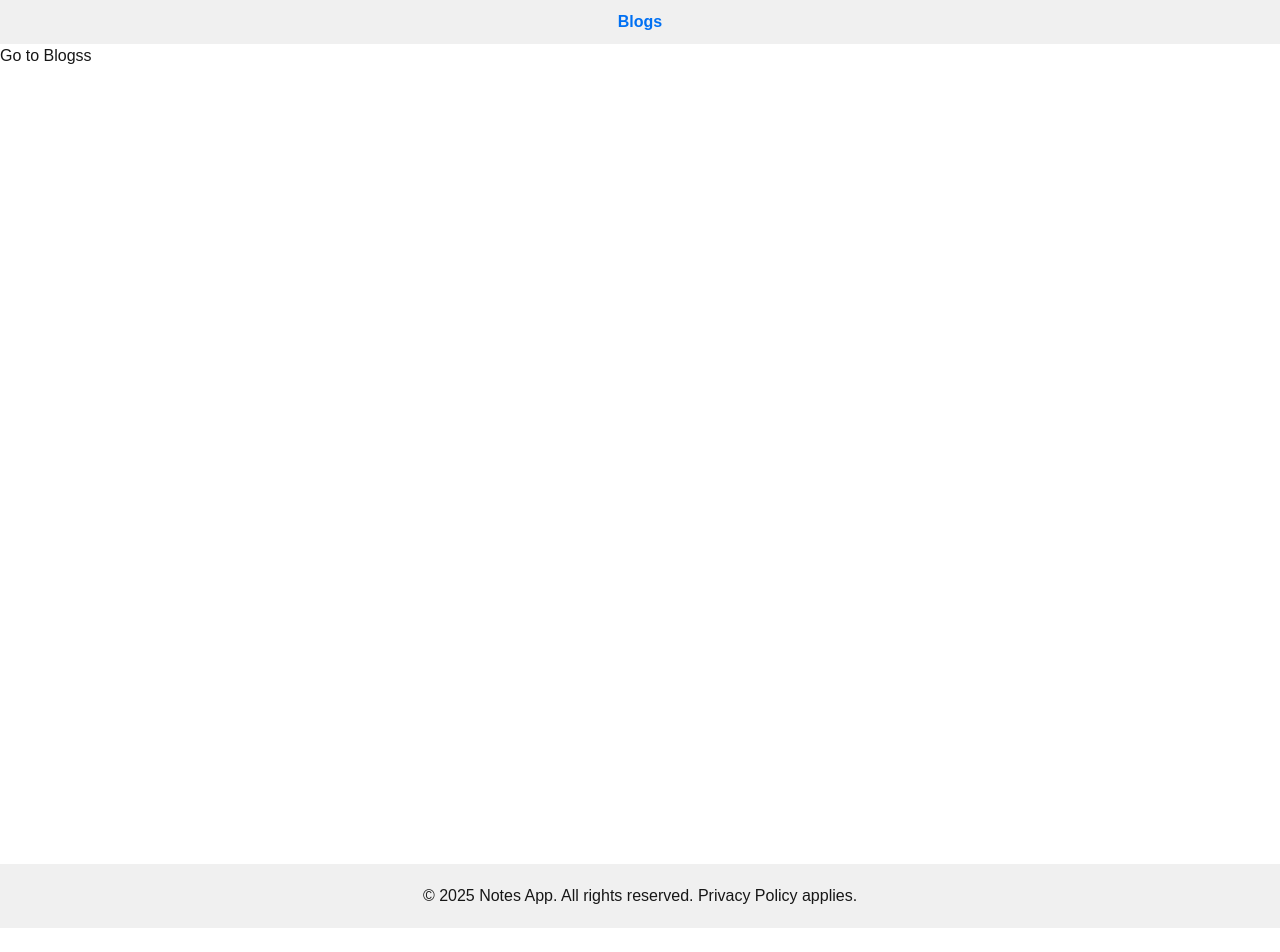
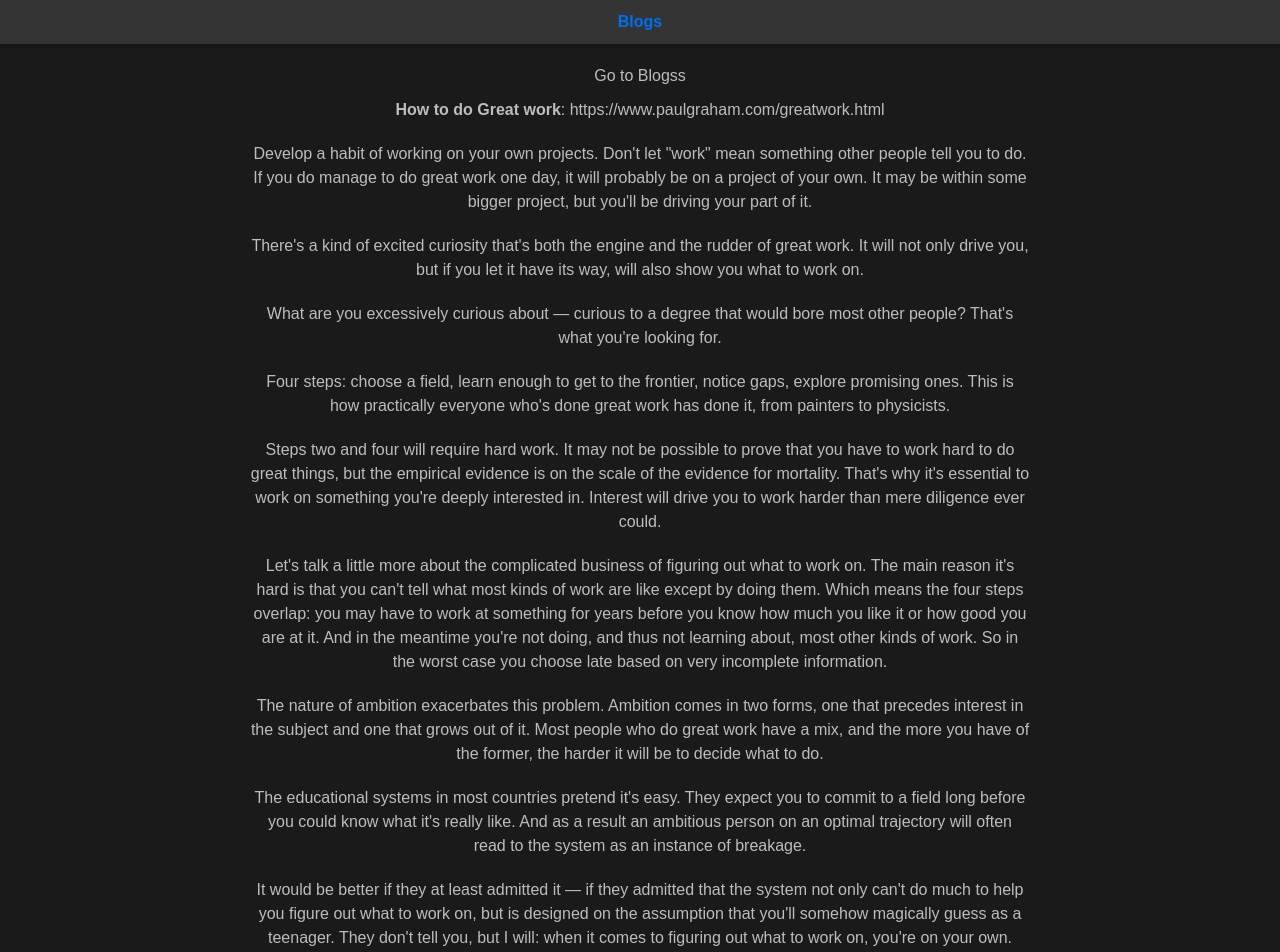
Before and after one commit to kieranlo/blog-app, a Next.js app: page / in a window 1280 px wide. Shown: the top 952 px of the page. Before the commit the page ends 928 px from the top, so only its background shows below. Built offline with nearby package versions, Linux system fonts and the light colour scheme.

Commit message:
fix css and layout

```diff
--- a/src/app/footer.tsx
+++ b/src/app/footer.tsx
@@ -1,7 +1,7 @@
 export default function Footer() {
   return (
-    <footer style={{ padding: "10px", backgroundColor: "#f0f0f0", textAlign: "center", marginTop: "20px" }}>
-      <p>© 2025 Notes App. All rights reserved. Privacy Policy applies.</p>
+    <footer>
+      <p>© 2025 Notes App. All rights reserved.</p>
     </footer>
   );
 }
--- a/src/app/globals.css
+++ b/src/app/globals.css
@@ -1,13 +1,4 @@
 @import "tailwindcss";
-
-:root {
-  display: flex;
-  flex-direction: column; /* Stacks header, content, and footer vertically */
-  min-height: 100vh; /* Makes the container fill the viewport height */
-
-  --background: #ffffff;
-  --foreground: #171717;
-}
 
 @theme inline {
   --color-background: var(--background);
@@ -16,18 +7,20 @@
   --font-mono: var(--font-geist-mono);
 }
 
-@media (prefers-color-scheme: dark) {
-  :root {
-    --background: #0a0a0a;
-    --foreground: #ededed;
-  }
+:root {
+  --background: #1a1a1a;  /* Dark background */
+  --foreground: #bdbdbd;  /* Light text */
 }
+
 
 body {
   background: var(--background);
   color: var(--foreground);
   font-family: Arial, Helvetica, sans-serif;
-
+  display: flex;
+  flex-direction: column; /* Stacks header, content, and footer vertically */
+  min-height: 100vh; /* Makes the container fill the viewport height */
+  overflow-y: auto; /* Allow scrolling if content is too tall */
 }
 
 h1, h2, h3, p {
@@ -37,33 +30,34 @@ h1, h2, h3, p {
 }
 
 html, body {
-  height: 100%; /* Ensures the body takes up the full height of the viewport */
   margin: 0; /* Removes default margin */
 }
 
-#root {
+main {
+  flex: 1; /* Allows main to grow and fill available space */
   display: flex;
-  flex-direction: column; /* Stacks header, content, and footer vertically */
-  min-height: 100vh; /* Makes the container fill the viewport height */
-}
-
-main {
-  flex: 1; /* Allows the main content to grow and take up remaining space */
+  flex-direction: column;
+  justify-content: flex-start; /* Align content to the top */
   text-align: center;
-  height: 100%; /* Ensures the body takes up the full height of the viewport */
-  margin: 0; /* Removes default margin */
+  padding: 20px 0;
 }
 
 header {
-  background-color: #f0f0f0;
   text-align: center;
   padding: 10px;
   font-weight: bold;
-  color: #0070f3
+  color: #0070f3;
+  position: sticky; /* Keeps header at the top */
+  top: 0; /* This is required to make sticky positioning work */
+  background-color: #343434; /* Slightly lighter than main background */
+  box-shadow: 0 2px 4px rgba(0, 0, 0, 0.2); /* Subtle shadow for depth */
+
 }
 
 footer {
-  background-color: #f0f0f0;
   text-align: center;
   padding: 10px;
+  background-color: #343434; /* Slightly lighter than main background */
+  box-shadow: 0 2px 4px rgba(0, 0, 0, 0.2); /* Subtle shadow for depth */
+  border-top: 1px solid #252525; /* Subtle separator line */
 }
--- a/src/app/layout.tsx
+++ b/src/app/layout.tsx
@@ -26,12 +26,11 @@ export default function RootLayout({
 }>) {
   return (
     <html lang="en">
-    <Header/>
-      <body
-        className={`${geistSans.variable} ${geistMono.variable} antialiased`}>
-        {children}
+      <body className={`${geistSans.variable} ${geistMono.variable} antialiased`}>
+        <Header/>
+        <main>{children}</main>
+        <Footer/>
       </body>
-    <Footer/>
     </html>
   );
 }
--- a/src/app/page.tsx
+++ b/src/app/page.tsx
@@ -2,13 +2,19 @@ import Image from "next/image";
 import Link from "next/link";
 import Header from "./header";
 import Footer from "./footer";
+import ReactMarkdown from "react-markdown";
+import path from "path";
+import fs from "fs";
 
 export default function Home() {
+
+  const markdownFilePath = path.join(process.cwd(), "src", "app", "blogs", "how_to_do_great_work.md");
+  const markdownContent = fs.readFileSync(markdownFilePath, "utf-8");
+
   return (
-    <div id="root">
-      <Link href="/blogs">
-        <button>Go to Blogss</button>
-      </Link>
-    </div>
+    <Link href="/blogs">
+      <button>Go to Blogss</button>
+      <ReactMarkdown>{markdownContent}</ReactMarkdown>
+    </Link>
   );
 }
```
